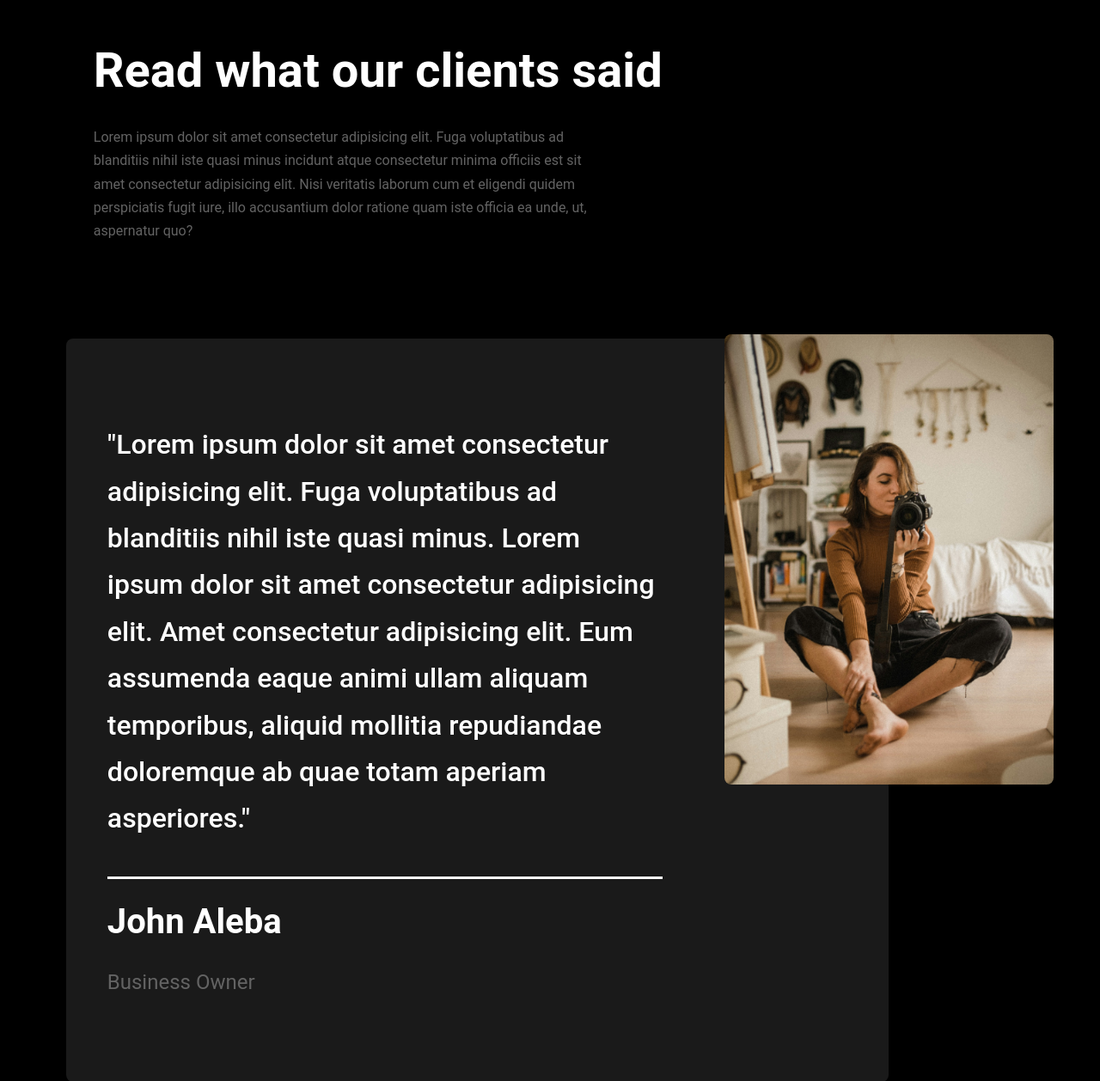
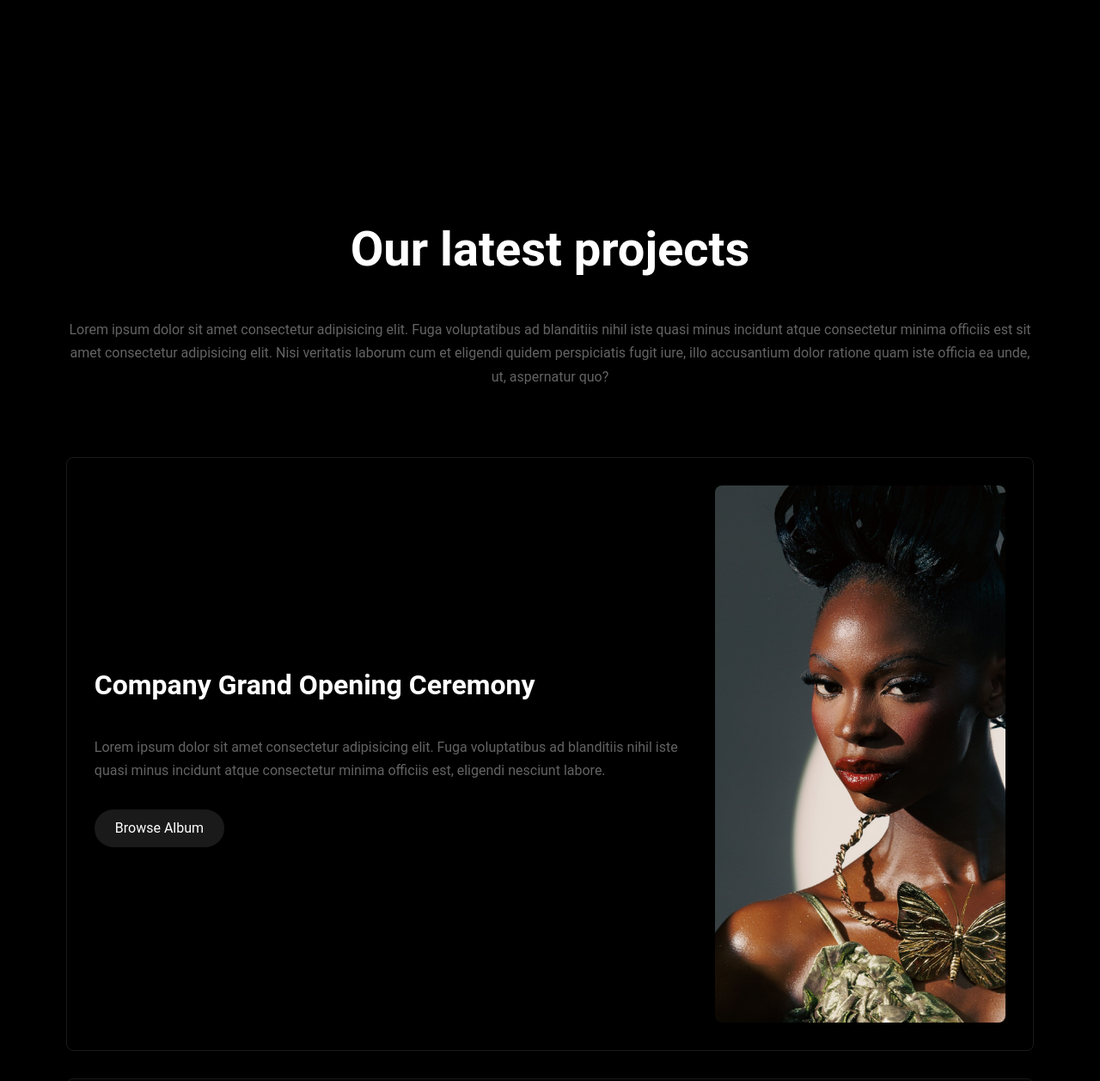
Before and after one commit to rorunsolu/Photography-Website, a website built with Vite: page index.html in a window 1280 px wide. Shown: the part 2055-3313 px from the top of the page at 86% size. Built offline with nearby package versions, Linux system fonts and the light colour scheme.

Commit message:
removed the testemonials section and added  a variable for light grey color

```diff
--- a/index.html
+++ b/index.html
@@ -7,7 +7,7 @@
     <meta charset="UTF-8" />
     <meta name="viewport" content="width=device-width,initial-scale=1" />
     <meta name="description"
-      content="Explore stunning landscape, portrait, and wildlife photography. Find the perfect photo for your next adventure." />
+          content="Explore stunning landscape, portrait, and wildlife photography. Find the perfect photo for your next adventure." />
 
     <link href="https://cdn.jsdelivr.net/npm/modern-normalize@v2.0.0
 /modern-normalize.min.css" rel="stylesheet">
@@ -157,38 +157,6 @@
           </div>
 
         </div>
-
-      </section>
-
-      <section id="testimonials">
-
-        <div class="container testimonials">
-
-          <div class="testimonials__text">
-            <h2 class="testimonials__title">Read what our clients said</h2>
-            <p class="testimonials__paragraph">Lorem ipsum dolor sit amet consectetur adipisicing elit. Fuga
-              voluptatibus
-              ad
-              blanditiis nihil iste
-              quasi minus incidunt atque consectetur minima officiis est sit amet consectetur adipisicing elit. Nisi
-              veritatis laborum cum et eligendi quidem perspiciatis fugit iure, illo accusantium dolor ratione quam iste
-              officia ea unde, ut, aspernatur quo?</p>
-          </div>
-
-          <div class="testimonials__cards">
-
-            <article class="testimonials__card">
-              <p class="testimonials__card-paragraph">"Lorem ipsum dolor sit amet consectetur adipisicing elit. Fuga
-                voluptatibus ad
-                blanditiis nihil iste quasi minus. Lorem ipsum dolor sit amet consectetur adipisicing elit. Amet
-                consectetur adipisicing elit. Eum assumenda eaque animi ullam aliquam temporibus, aliquid mollitia
-                repudiandae doloremque ab quae totam aperiam asperiores."</p>
-              <h2 class="testimonials__card-name">John Aleba</h2>
-              <p class="testimonials__card-occupation">Business Owner</p>
-              <img class="testimonials__image" src="./images/photographer.jpg" alt="woman with camera">
-            </article>
-
-          </div>
 
       </section>
 
```
